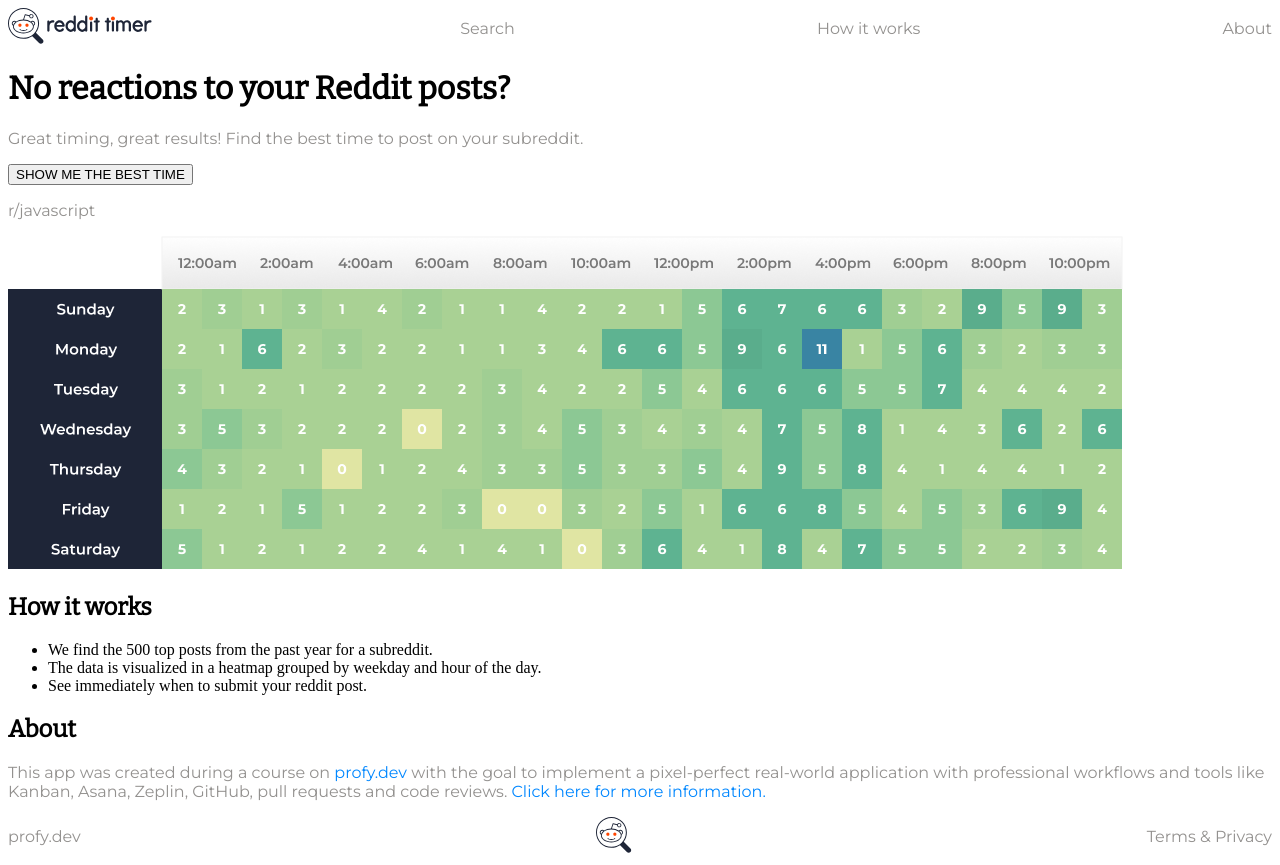
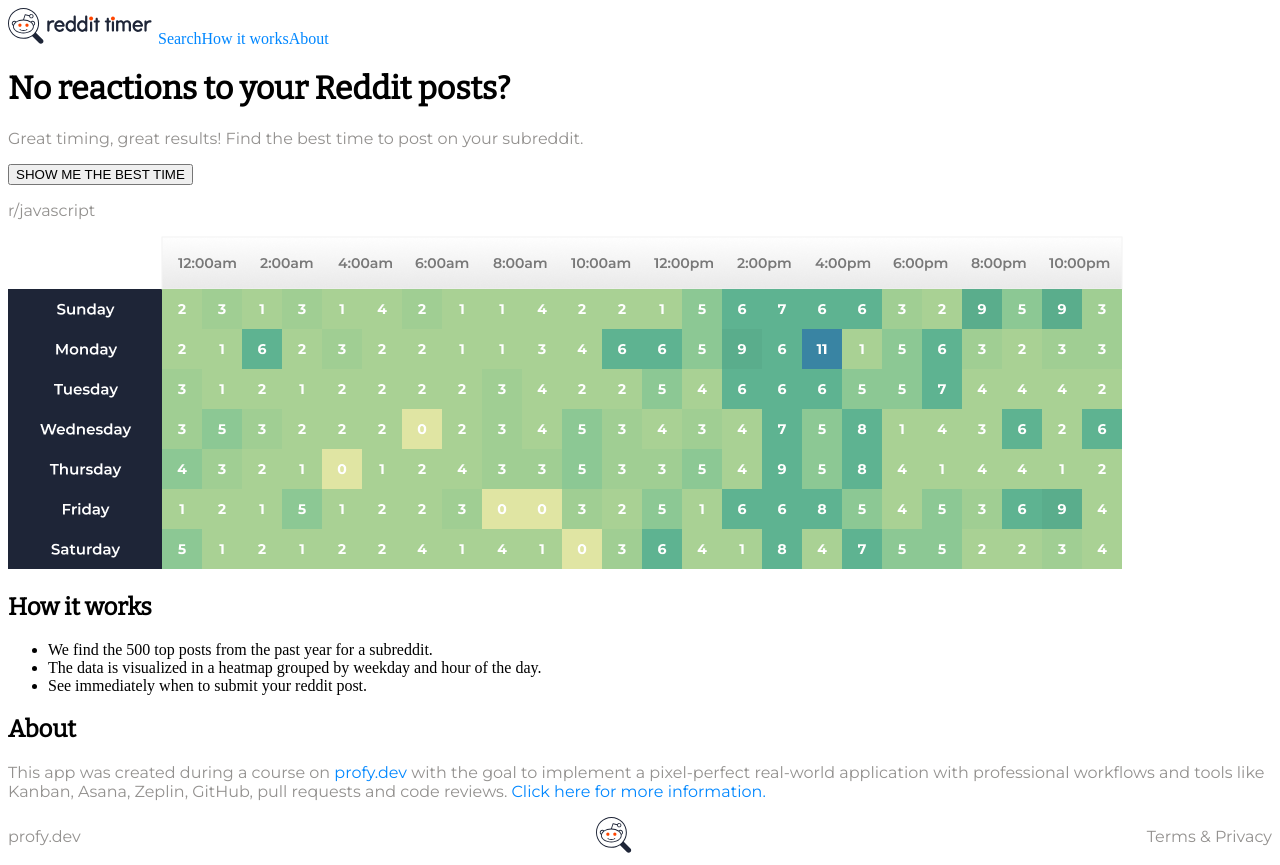
Before and after one commit to profydev/reddit-timer-hannahyockel, a React (Create React App) app: page / in a window 1280 px wide. Built offline with nearby package versions, Linux system fonts and the light colour scheme.

Commit message:
Fix merge conflict in Header of footer branch

```diff
--- a/src/Components/Header.js
+++ b/src/Components/Header.js
@@ -4,13 +4,13 @@
 
 export default function Header() {
   return (
-    <nav>
+    <header>
       <Link to="/">
         <img src={logo} alt="Logo" />
       </Link>
-      <Link to="/search">Search</Link>
+      <Link to="/search/javascript">Search</Link>
       <a href="#how-it-works">How it works</a>
       <a href="#about">About</a>
-    </nav>
+    </header>
   );
 }
```
